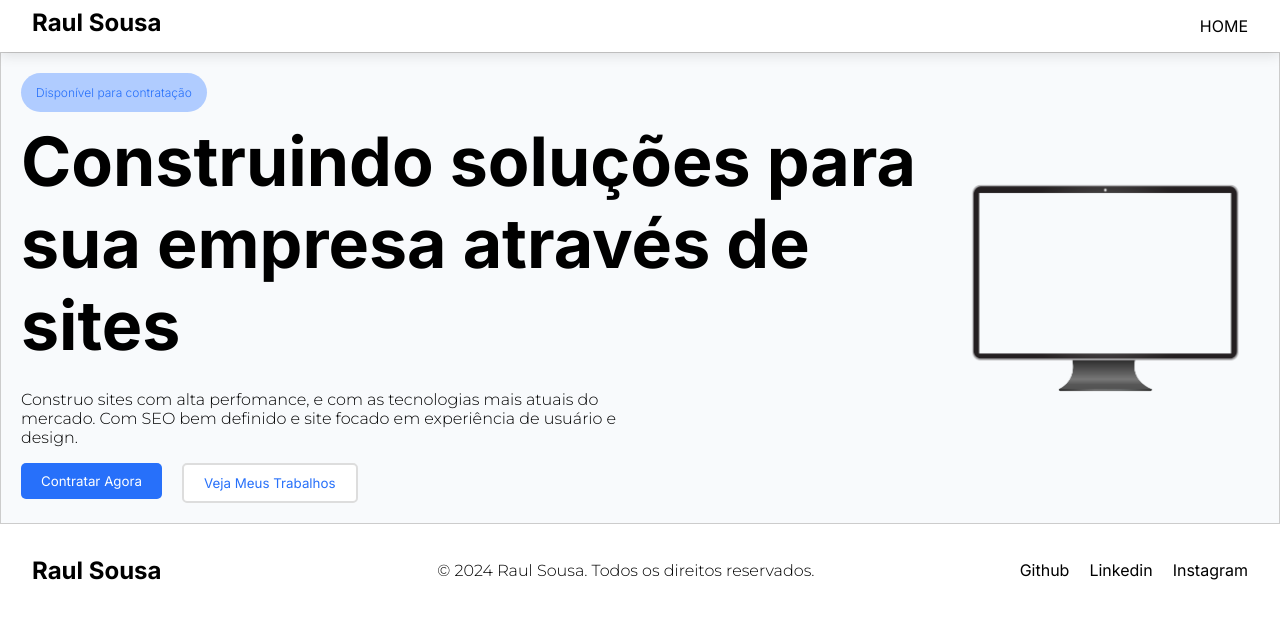
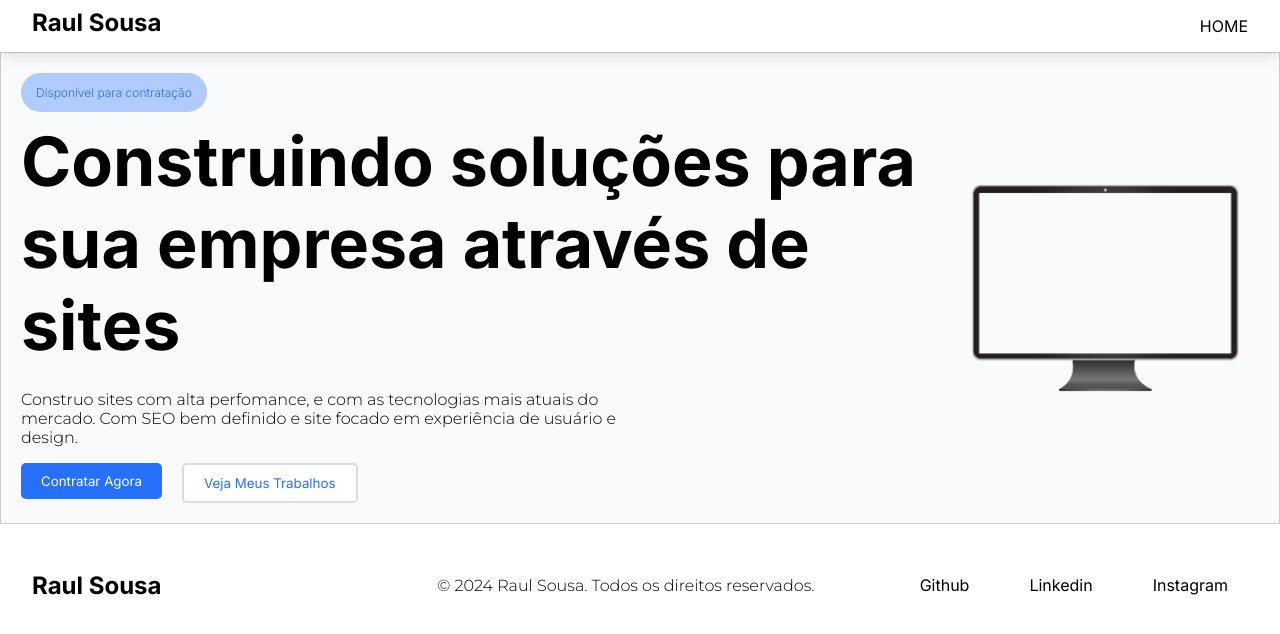
Before and after one commit to codArtic0/portfolio, a React (Vite) app: page / in a window 1280 px wide. Shown: the top 634 px of the page. Built offline with nearby package versions, Linux system fonts and the light colour scheme.

Commit message:
STYLE: Footer Personalization

```diff
--- a/src/styles/Footer.css
+++ b/src/styles/Footer.css
@@ -37,6 +37,13 @@ ul{
     padding: 0;
 }
 
+.footer-container li {
+    padding: 15px 20px;
+    border-radius: 20px;
+    transition: 0.3s;
+}
+
 li:hover{
     cursor: pointer;
+    background-color: #DDD;
 }
```
